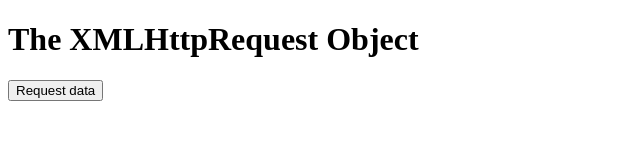
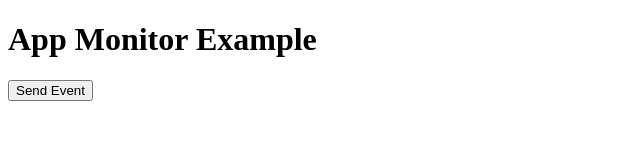
Before and after one commit to mbronek7/js-cdn, a plain HTML site: page index.html in a window 1280 px wide. Shown: the whole page, without its empty margins (0-640 px from the left). Drawn offline with Linux system fonts and the light colour scheme.

Commit message:
Update index.html

```diff
--- a/index.html
+++ b/index.html
@@ -2,15 +2,15 @@
 <html>
 <body>
 
-<h1>The XMLHttpRequest Object</h1>
+<h1>App Monitor Example</h1>
 
 
 <button type="button" onclick="send_to_app_monitor({
   'type': 'custom',
-  'name': 'add_product_to_cart',
-  'data': `product_id: 23`,
+  'name': 'new_user_registered',
+  'data': `Test B`,
   'app_token': '123123123',
-}, 'http://localhost:3000/app_events/new')">Request data</button>
+}, 'http://localhost:3000/app_events/new')">Send Event</button>
 
 <p id="demo"></p>
 
```
